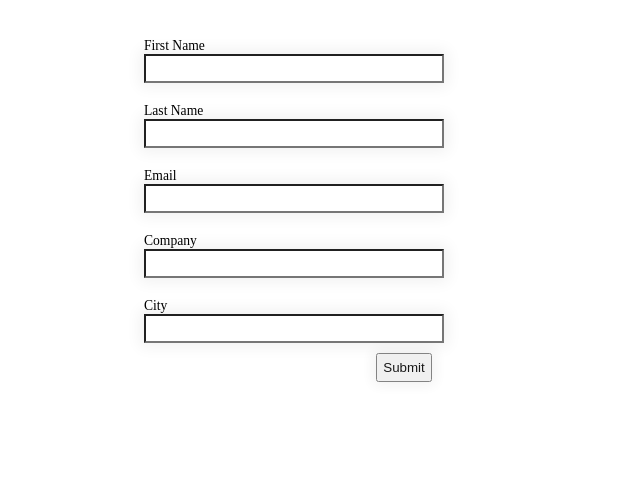
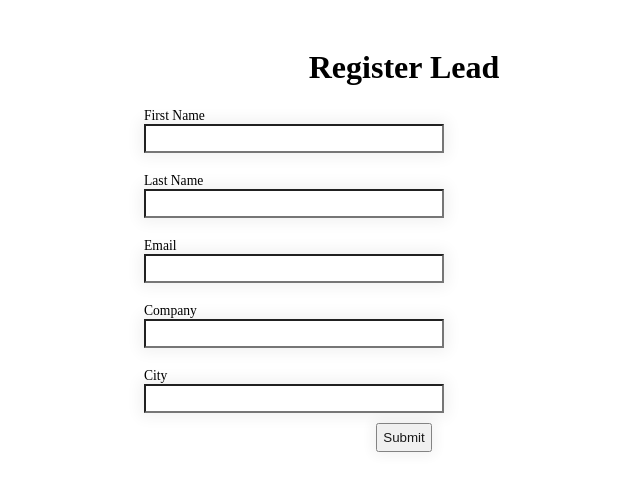
Before and after one commit to cynosurequest/cynosurequest.github.io, a plain HTML site: page index.html in a window 1280 px wide. Shown: the whole page, without its empty margins (236-876 px from the left). Drawn offline with Linux system fonts and the light colour scheme.

Commit message:
feat: adds header

```diff
--- a/index.html
+++ b/index.html
@@ -65,9 +65,14 @@
             .each-element {
             margin-top: 10px;
             }
+
+            .center {
+                text-align: center;
+            }
         </style>
 
         <div class="body slds-scope">
+            <h1 class="center">Register Lead</h1>
             <div class="slds-form">
                 <form action="https://webto.salesforce.com/servlet/servlet.WebToLead?encoding=UTF-8" method="POST">
 
```
